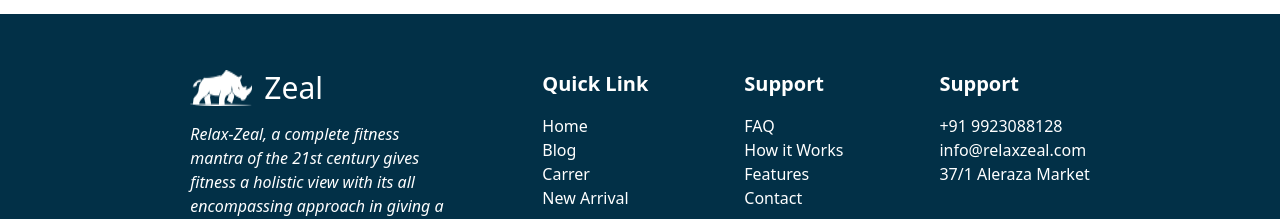
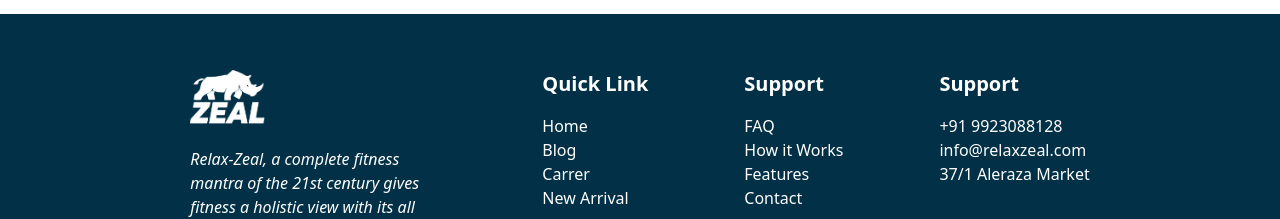
Before and after one commit to Syfrows/zeal-app, a Next.js app: page /cart in a window 1280 px wide. Shown: the part 246-465 px from the top of the page. Built offline with nearby package versions, Linux system fonts and the light colour scheme; no server answers.

Commit message:
updated logo

```diff
--- a/src/components/footer.tsx
+++ b/src/components/footer.tsx
@@ -17,8 +17,13 @@ const Footer = () => {
       <div className="flex justify-center bg-primary px-4 py-14 text-white max-sm:flex-col max-sm:space-y-8 sm:max-lg:space-x-16 lg:space-x-24">
         <div className="w-64">
           <div className="mb-4 flex">
-            <Image src={logo} alt="RelaxZeal" className="mr-3" />
-            <p className="text-3xl font-medium">Zeal</p>
+            <Image
+              src={logo}
+              alt="RelaxZeal"
+              className="mr-3"
+              width={75}
+              height={75}
+            />
           </div>
           <address>{addressText}</address>
           <div className="mt-3 flex space-x-4">
```
Also changed, not shown: src/assets/logo.png, src/assets/logoWhite.png.
